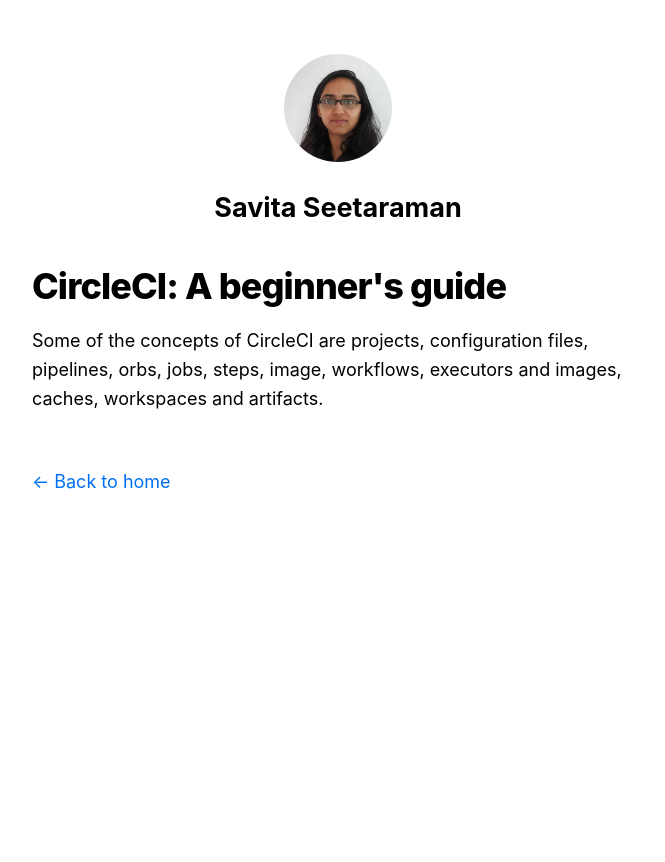
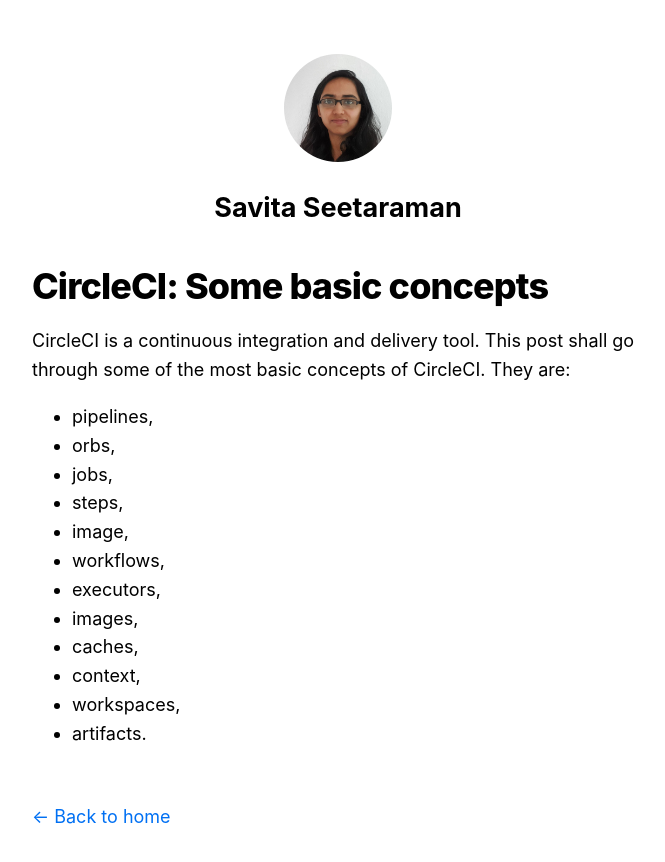
Before and after one commit to tssavita/savitaseetaraman.com, a Next.js app: page /posts/circleci in a window 1280 px wide. Shown: the top 862 px of the page, without its empty margins (302-967 px from the left). Before the commit the page ends 800 px from the top, so only its background shows below. Built offline with nearby package versions, Linux system fonts and the light colour scheme.

Commit message:
Changed description

```diff
--- a/pages/posts/circleci.js
+++ b/pages/posts/circleci.js
@@ -9,11 +9,24 @@
         <title>CircleCI: A beginner's guide</title>
       </Head>
      <article>
-        <h1 className={utilStyles.headingXl}>CircleCI: A beginner's guide</h1>
+        <h1 className={utilStyles.headingXl}>CircleCI: Some basic concepts</h1>
         <p>
-          Some of the concepts of CircleCI are projects, configuration files,
-          pipelines, orbs, jobs, steps, image, workflows, executors and images,
-          caches, workspaces and artifacts.
+          CircleCI is a continuous integration and delivery tool. This post shall go through
+          some of the most basic concepts of CircleCI. They are:
+          <ul>
+            <li>pipelines,</li>
+            <li>orbs,</li>
+            <li>jobs,</li>
+            <li>steps,</li>
+            <li>image,</li>
+            <li>workflows,</li>
+            <li>executors,</li>
+            <li>images,</li>
+            <li>caches,</li>
+            <li>context,</li>
+            <li>workspaces,</li>
+            <li>artifacts.</li>
+          </ul>
         </p>
       </article>
     </Layout>
```
Also changed, not shown: pages/index.js (+8 -2 lines).
